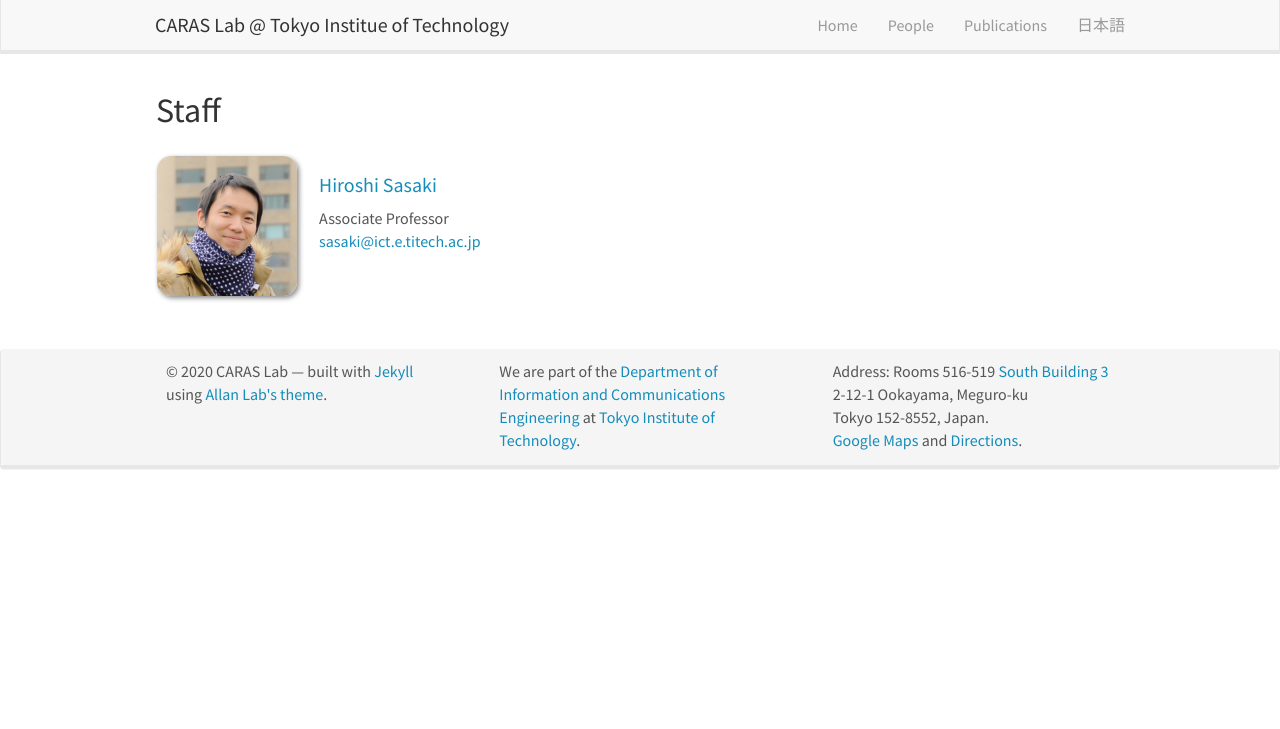
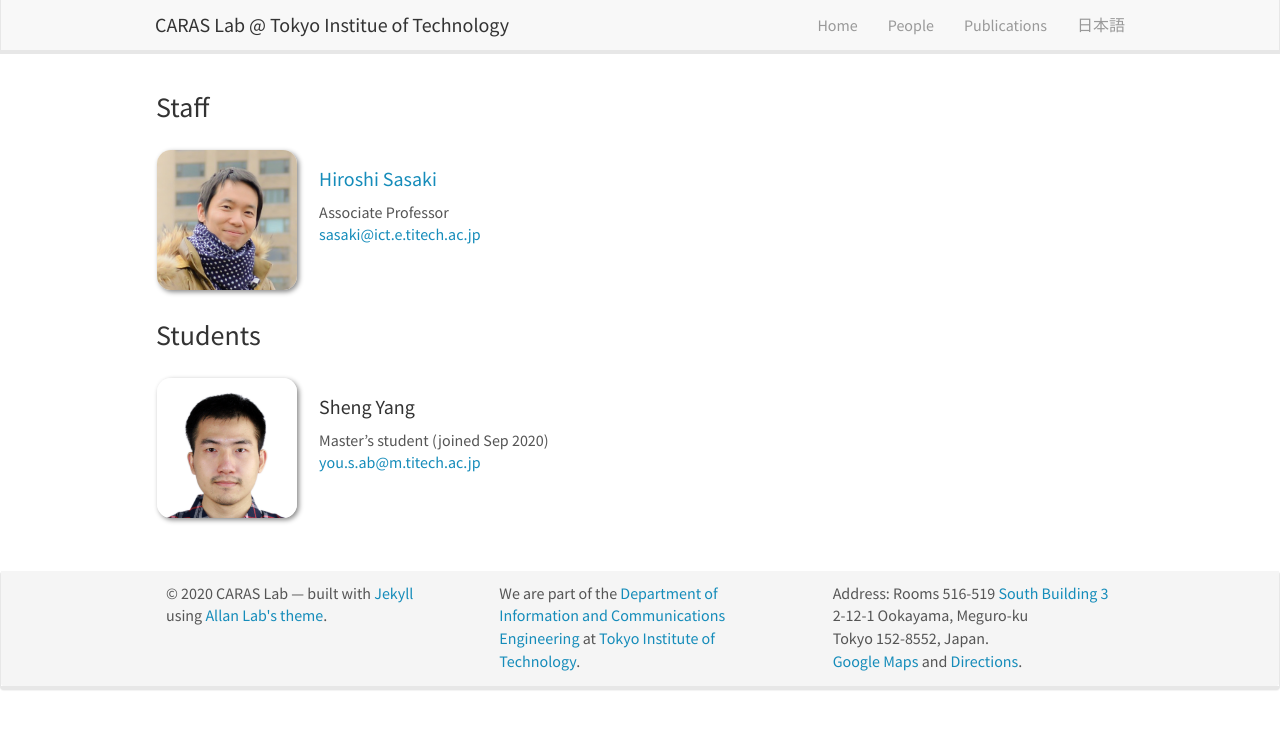
Before and after one commit to titech-caras/titech-caras.github.io, a Jekyll site: the page built from _pages/people-en.md, in a window 1280 px wide. Shown: the top 729 px of the page. Built offline with Jekyll 4.4.1, drawn with Linux system fonts in a browser that asks for light colours; nearby versions of some CDN libraries.

Commit message:
Add Sheng

```diff
--- a/_data/news-en.yml
+++ b/_data/news-en.yml
@@ -1,3 +1,5 @@
+- date: <b>Sep 2020</b>
+  headline: Sheng joined our group!
 - date: <b>April 2020</b>
   headline: Hiroshi is serving on the <a href="https://cgo-conference.github.io/cgo2021/">CGO 2021</a> Program Committee.
 - date: <b>April 2020</b>
--- a/_data/news.yml
+++ b/_data/news.yml
@@ -1,3 +1,5 @@
+- date: <b>2020 年 9 月</b>
+  headline: 楊 晟さんがグループに加わりました！
 - date: <b>2020 年 4 月</b>
   headline: 佐々木が <a href="https://cgo-conference.github.io/cgo2021/">CGO 2021</a> のプログラム委員を務めます。
 - date: <b>2020 年 4 月</b>
--- /dev/null
+++ b/_data/students-grad-en.yml
@@ -0,0 +1,5 @@
+- name: Sheng Yang
+  photo: sheng-yang.jpg
+  info: Master's student (joined Sep 2020)
+  email: you.s.ab@m.titech.ac.jp
+  website:
--- /dev/null
+++ b/_data/students-master.yml
@@ -0,0 +1,5 @@
+- name: 楊 晟
+  photo: sheng-yang.jpg
+  info: 2020年9月入学
+  email: you.s.ab@m.titech.ac.jp
+  website:
--- a/_pages/people-en.md
+++ b/_pages/people-en.md
@@ -4,7 +4,7 @@ layout: grid-en
 permalink: /people-en
 ---
 
-## Staff
+### Staff
 {% assign number_printed = 0 %}
 {% for member in site.data.staff-en %}
 
@@ -37,3 +37,40 @@ permalink: /people-en
 {% if even_odd == 1 %}
 </div>
 {% endif %}
+
+### Students
+{% assign number_printed = 0 %}
+{% for member in site.data.students-grad-en %}
+
+{% assign even_odd = number_printed | modulo: 2 %}
+
+{% if even_odd == 0 %}
+<div class="row">
+{% endif %}
+
+<div class="col-sm-6 clearfix">
+  <img src="{{ site.url }}{{ site.baseurl }}/files/images/people/{{ member.photo }}" class="img-responsive" width="30%" style="float: left" /><br />
+  {% if member.website %}
+  <h4><a href="{{ member.website }}">{{ member.name }}</a></h4>
+  {% else %}
+  <h4>{{ member.name }}</h4>
+  {% endif %}
+  {{ member.info }}<br>
+  <a href="mailto:{{ member.email }}">{{ member.email }}</a>
+  <ul style="overflow: hidden">
+
+  </ul>
+</div>
+
+{% assign number_printed = number_printed | plus: 1 %}
+
+{% if even_odd == 1 %}
+</div>
+{% endif %}
+
+{% endfor %}
+
+{% assign even_odd = number_printed | modulo: 2 %}
+{% if even_odd == 1 %}
+</div>
+{% endif %}
```
Also changed, not shown: _pages/people.md (+33 -3 lines), files/images/people/sheng-yang.jpg (added).
